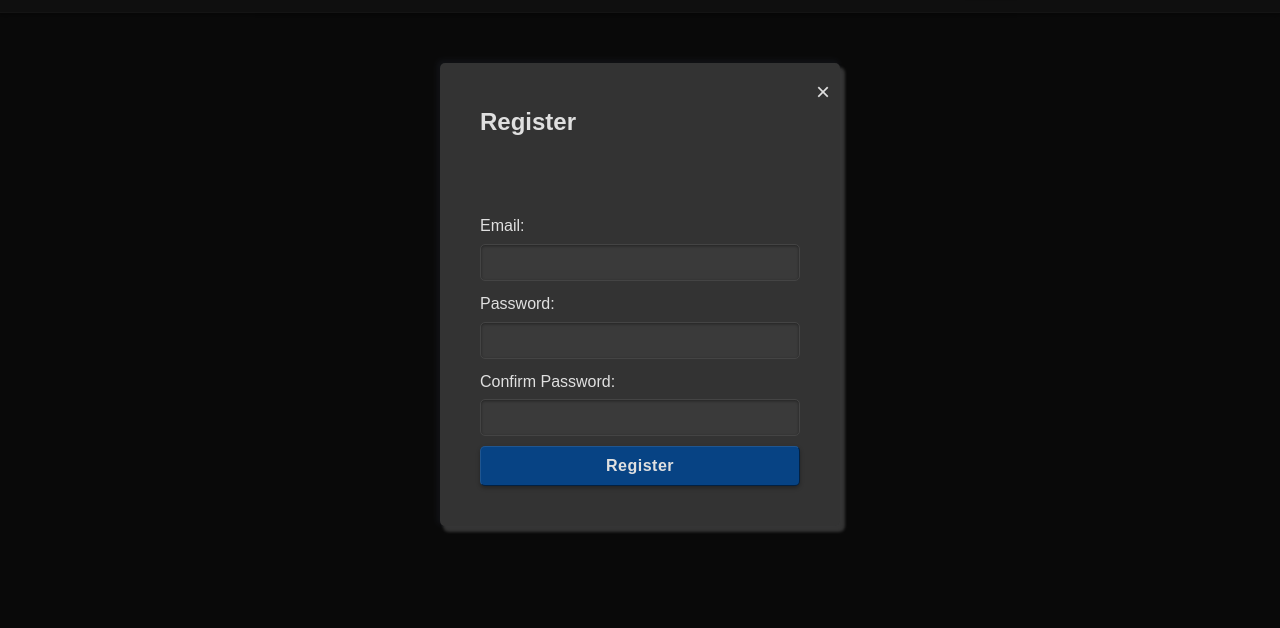
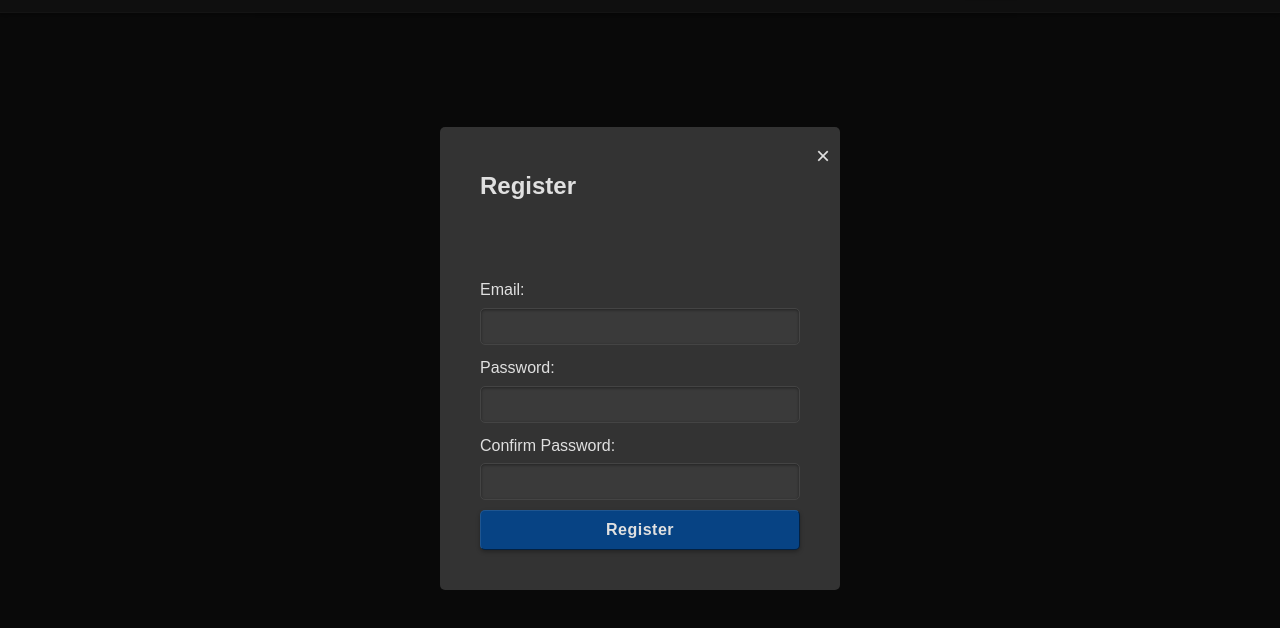
Before and after one commit to VladShi/task-tracker, a plain HTML site: page task-tracker-frontend/index.html in a window 1280 px wide. Both pictures are taken after a click on the button "Register". Shown: the part 60-688 px from the top of the page. Drawn offline with nearby package versions, Linux system fonts and the light colour scheme.

Commit message:
feat: enable frontend containerization and configuration
- Updated docker-compose.yml to include frontend container with proper
build configuration and environment variables.
- Added new Dockerfile for the frontend to handle static file serving
and environment substitution.
- Modified application properties to adjust the frontend URL for the
backend service.
- Updated CSS styles to improve the modal display and remove unnecessary
margins.

```diff
--- a/task-tracker-frontend/css/styles.css
+++ b/task-tracker-frontend/css/styles.css
@@ -445,7 +445,6 @@ body {
 
 .task-form__date {
   opacity: 0.7;
-  margin-left: var(--spacing-sm); /* Небольшой отступ между кнопкой и датой */
 }
 
 /* Иконки для даты (Material Icons) в модальном окне */
@@ -537,12 +536,11 @@ body::-webkit-scrollbar-thumb:hover {
 
 .modal__content {
   background-color: var(--color-bg-dark);
-  width: 400px;
-  margin: 10% auto 25% auto;
+  max-width: 400px;
+  margin: 15% auto 25% auto;
   padding: var(--spacing-lg);
   border-radius: 5px;
   position: relative;
-  box-shadow: 4px 5px 3px 1px rgb(81 81 81 / 60%), -2px -2px 4px 2px rgb(158 173 229 / 5%);
   transform: translateY(-5px);
 }
 
```
Also changed, not shown: 6 other files.
